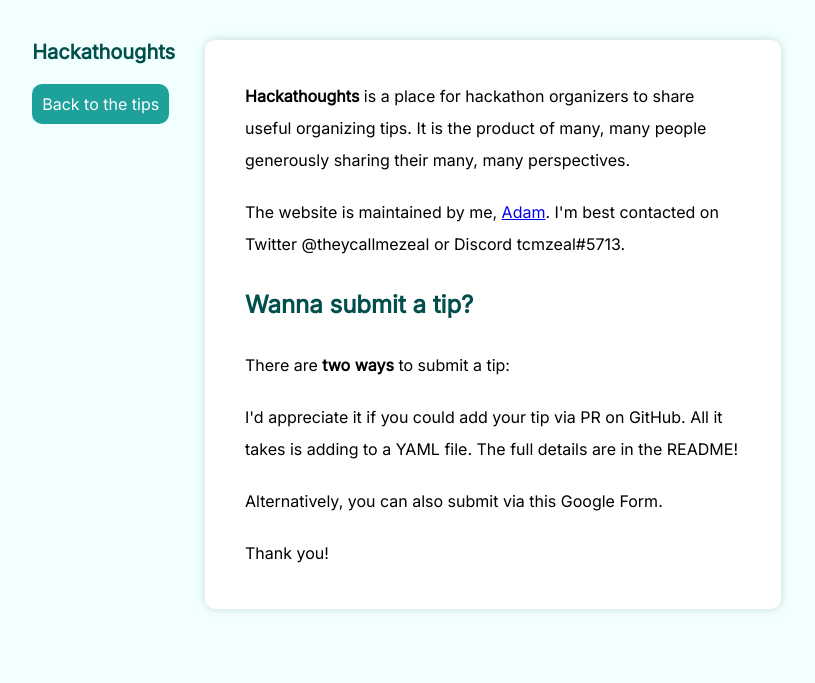
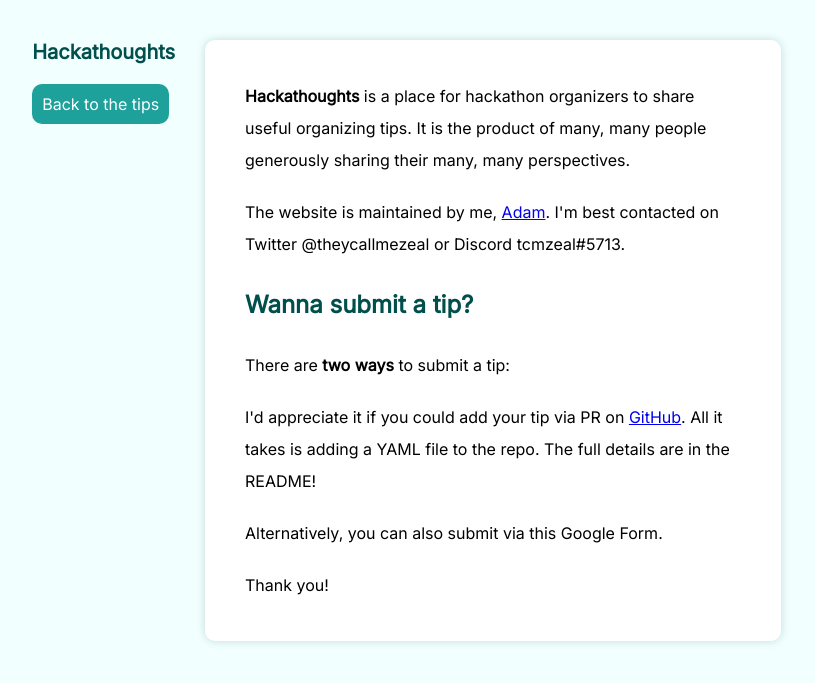
Before and after one commit to hackathoughts/hackathoughts.github.io, a Jekyll site: the page built from submit.html, in a window 1280 px wide. Shown: the top 683 px of the page, without its empty margins (243-1058 px from the left). Built offline with Jekyll 4.4.1, drawn with Linux system fonts in a browser that asks for light colours.

Commit message:
add link to repo

```diff
--- a/submit.html
+++ b/submit.html
@@ -17,7 +17,7 @@
             <p>The website is maintained by me, <a href="http://theycallmezeal.me">Adam</a>. I'm best contacted on Twitter @theycallmezeal or Discord tcmzeal#5713.</p>
             <h1>Wanna submit a tip?</h1>
             <p>There are <strong>two ways</strong> to submit a tip:</p>
-            <p>I'd appreciate it if you could add your tip via PR on GitHub. All it takes is adding to a YAML file. The full details are in the README!</p>
+            <p>I'd appreciate it if you could add your tip via PR on <a href="https://github.com/hackathoughts/hackathoughts.github.io">GitHub</a>. All it takes is adding a YAML file to the repo. The full details are in the README!</p>
             <p>Alternatively, you can also submit via this Google Form.</p>
             <p>Thank you!</p>
         </div>
```
